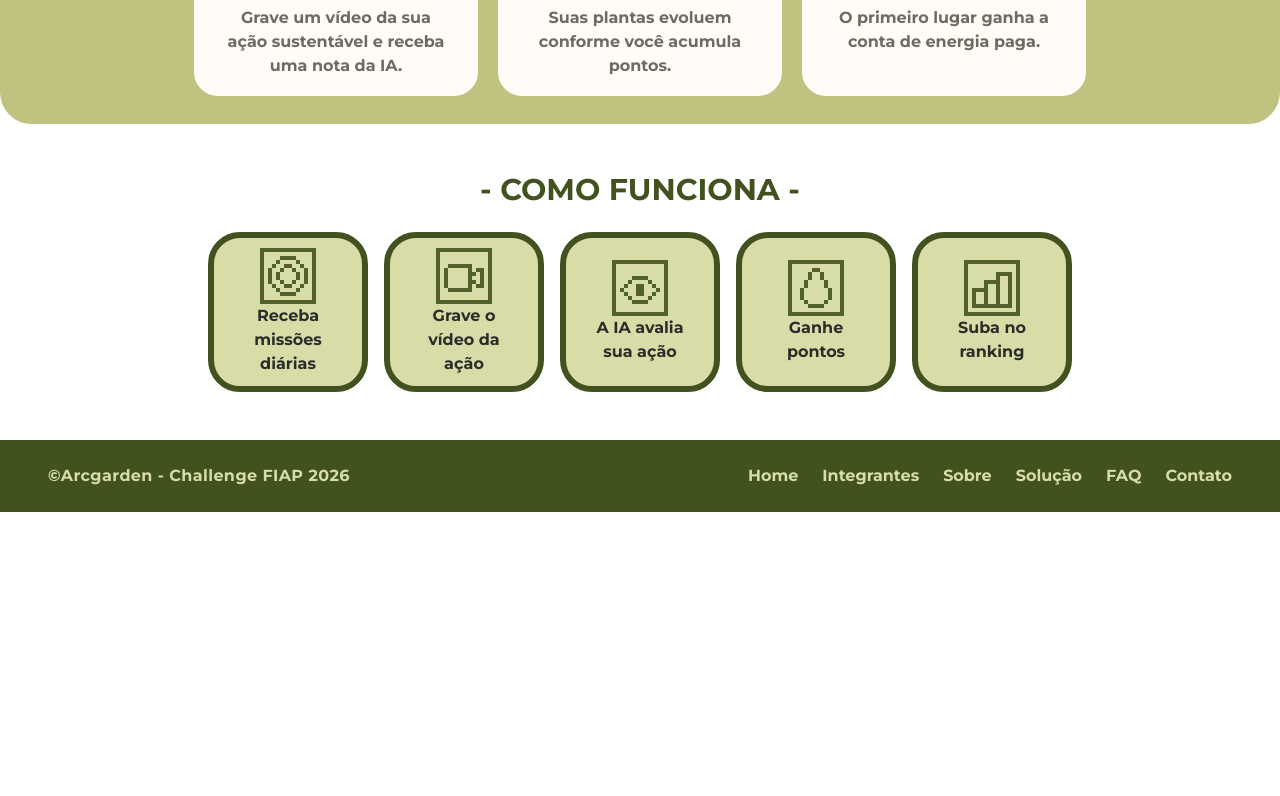
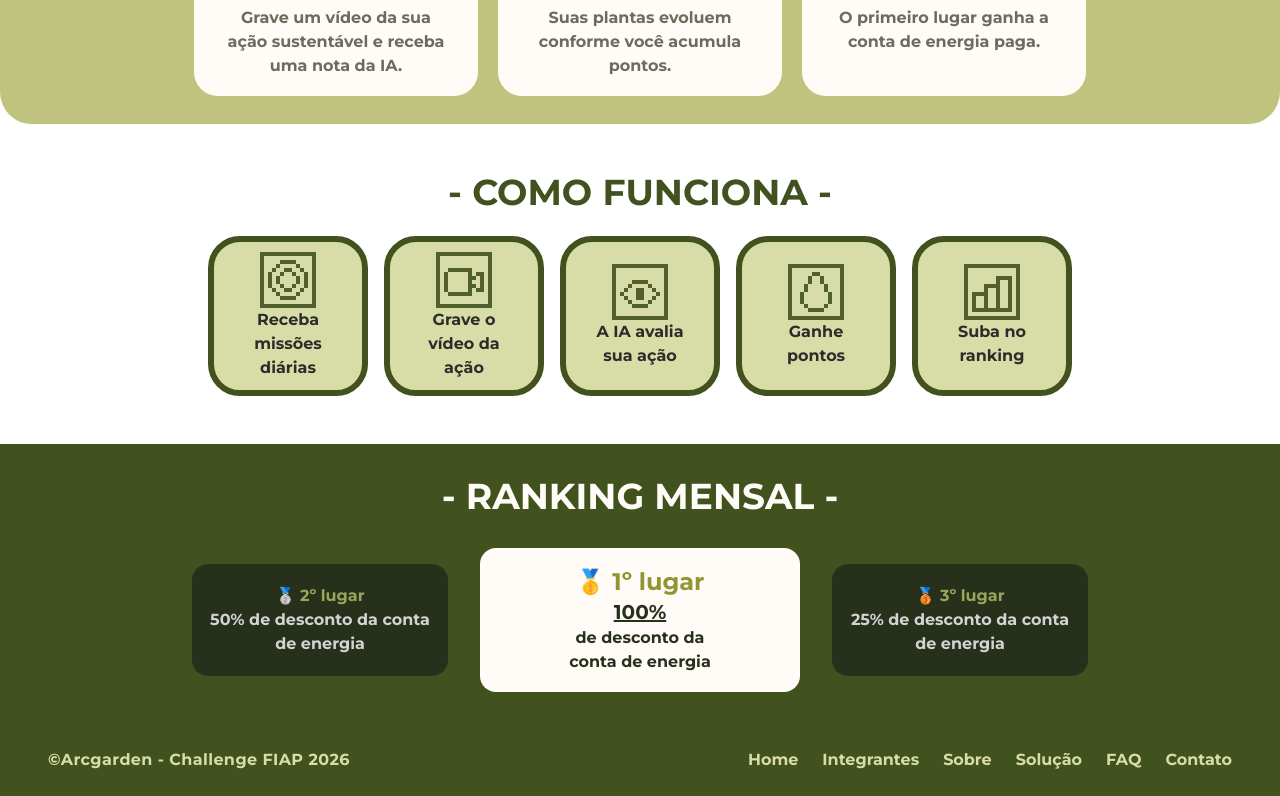
Before and after one commit to HayanoIche/ArcGarden-FrontEnd, a React (Vite) app: page / in a window 1280 px wide. Shown: the part 830-1626 px from the top of the page. Before the commit the page ends 1342 px from the top, so only its background shows below. Built offline with nearby package versions, Linux system fonts and the light colour scheme.

Commit message:
feat: seção ranking na home

```diff
--- a/src/components/Home/ComoFunciona.tsx
+++ b/src/components/Home/ComoFunciona.tsx
@@ -9,7 +9,7 @@ const steps = [
 export default function ComoFunciona() {
   return (
     <section className="flex flex-col items-center py-12 px-6 w-full">
-      <h2 className="font-bold text-[var(--g4)] text-2xl lg:text-3xl pb-6 text-center">
+      <h2 className="font-bold text-[var(--g4)] text-2xl lg:text-4xl pb-6 text-center">
         - COMO FUNCIONA -
       </h2>
 
--- /dev/null
+++ b/src/components/Home/Ranking.tsx
@@ -0,0 +1,63 @@
+export default function RankingSection() {
+  return (
+    <section className="w-full bg-[var(--g4)] flex flex-col items-center justify-center px-6">
+
+      <h2 className="font-bold text-[var(--bg-main)] text-2xl lg:text-4xl py-8 text-center">
+        - RANKING MENSAL -
+      </h2>
+
+      <ul className="flex flex-wrap lg:flex-nowrap justify-center gap-3 lg:gap-8 w-full lg:w-auto items-center pb-8 list-none">
+
+        {/* 1º lugar */}
+        <li className="w-full lg:w-80 lg:order-2">
+          <div className="bg-[var(--bg-main)] text-[var(--g6)] flex flex-col items-center justify-center w-full min-h-[9rem] rounded-2xl text-center px-4 py-4 font-bold">
+
+            <span className="text-[var(--g3)] text-2xl">
+              🥇 1º lugar
+            </span>
+
+            <p className="text-[var(--g5)]">
+              <span className="text-xl mt-4 underline">100%</span>
+              <br />
+              de desconto da <br />
+              conta de energia
+            </p>
+
+          </div>
+        </li>
+
+        {/* 2º lugar */}
+        <li className="w-[calc(50%-0.5rem)] lg:w-64 lg:order-1">
+          <div className="bg-[var(--g5)] text-[var(--g6)] flex flex-col items-center justify-center w-full min-h-[7rem] rounded-2xl text-center px-4 py-4 font-bold">
+
+            <span className="text-[var(--g2)] text-base">
+              🥈 2º lugar
+            </span>
+
+            <p>
+              50% de desconto da conta de energia
+            </p>
+
+          </div>
+        </li>
+
+        {/* 3º lugar */}
+        <li className="w-[calc(50%-0.5rem)] lg:w-64 lg:order-3">
+          <div className="bg-[var(--g5)] text-[var(--g6)] flex flex-col items-center justify-center w-full min-h-[7rem] rounded-2xl text-center px-4 py-4 font-bold">
+
+            <span className="text-[var(--g2)] text-base">
+              🥉 3º lugar
+            </span>
+
+            <p>
+              25% de desconto da conta de energia
+            </p>
+
+          </div>
+        </li>
+
+      </ul>
+
+    </section>
+  );
+}
--- a/src/pages/Home.tsx
+++ b/src/pages/Home.tsx
@@ -1,13 +1,15 @@
 import HeroSection from '../components/Home/HeroSection';
-import FuncionalidadesSection from '../components/Home/Funcionalidades';
-import ComoFuncionaSection from '../components/Home/ComoFunciona';
+import Funcionalidades from '../components/Home/Funcionalidades';
+import ComoFunciona from '../components/Home/ComoFunciona';
+import Ranking from '../components/Home/Ranking';
 
 export default function Home() {
   return (
     <div>
       <HeroSection />
-      <FuncionalidadesSection />
-      <ComoFuncionaSection />
+      <Funcionalidades />
+      <ComoFunciona />
+      <Ranking />
     </div>
   );
 }
```
